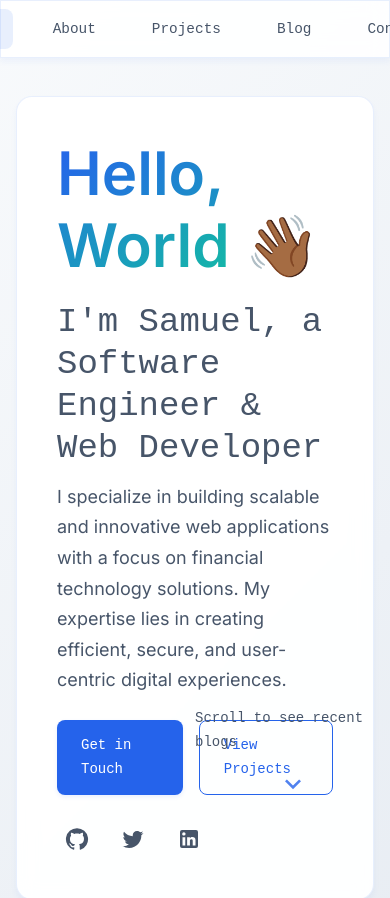
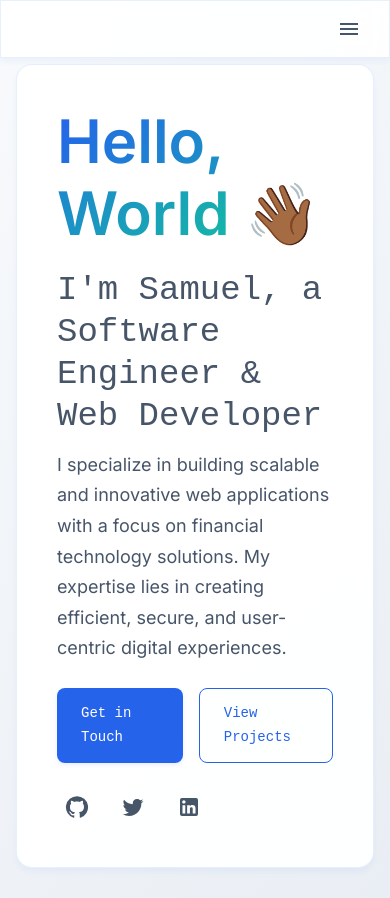
Before and after one commit to gudlucsam/personal-website, a React (Create React App) app: page / in a window 390 px wide. Shown: the top 898 px of the page. Built offline with nearby package versions, Linux system fonts and the light colour scheme.

Commit message:
fix: improve mobile responsiveness and layout

```diff
--- a/src/components/Navbar.js
+++ b/src/components/Navbar.js
@@ -1,6 +1,7 @@
-import React from 'react';
-import { AppBar, Toolbar, Box } from '@mui/material';
+import React, { useState } from 'react';
+import { AppBar, Toolbar, Box, IconButton, Menu, MenuItem, useMediaQuery, useTheme } from '@mui/material';
 import { Link, useLocation } from 'react-router-dom';
+import MenuIcon from '@mui/icons-material/Menu';
 import styled from '@emotion/styled';
 
 const NavContainer = styled(AppBar)`
@@ -30,8 +31,22 @@ const NavLink = styled(Link)`
   }
 `;
 
+const MobileMenuItem = styled(MenuItem)`
+  font-family: 'SF Mono', 'Fira Code', monospace;
+  font-size: 0.9rem;
+  color: #475569;
+
+  &:hover {
+    color: #2563eb;
+    background: rgba(37, 99, 235, 0.05);
+  }
+`;
+
 const Navbar = () => {
   const location = useLocation();
+  const theme = useTheme();
+  const isMobile = useMediaQuery(theme.breakpoints.down('sm'));
+  const [anchorEl, setAnchorEl] = useState(null);
 
   const pages = [
     { name: 'Home', path: '/' },
@@ -41,16 +56,65 @@ const Navbar = () => {
     { name: 'Contact', path: '/contact' }
   ];
 
+  const handleMenu = (event) => {
+    setAnchorEl(event.currentTarget);
+  };
+
+  const handleClose = () => {
+    setAnchorEl(null);
+  };
+
   return (
     <NavContainer position="fixed" elevation={0}>
-      <Toolbar sx={{ display: 'flex', justifyContent: 'center' }}>
+      <Toolbar sx={{ display: 'flex', justifyContent: isMobile ? 'flex-end' : 'center' }}>
+        {isMobile ? (
+          <>
+            <IconButton
+              size="large"
+              edge="start"
+              color="inherit"
+              aria-label="menu"
+              onClick={handleMenu}
+              sx={{ color: '#475569' }}
+            >
+              <MenuIcon />
+            </IconButton>
+            <Menu
+              id="menu-appbar"
+              anchorEl={anchorEl}
+              anchorOrigin={{
+                vertical: 'top',
+                horizontal: 'right',
+              }}
+              keepMounted
+              transformOrigin={{
+                vertical: 'top',
+                horizontal: 'right',
+              }}
+              open={Boolean(anchorEl)}
+              onClose={handleClose}
+            >
+              {pages.map((item) => (
+                <MobileMenuItem
+                  key={item.name}
+                  component={Link}
+                  to={item.path}
+                  onClick={handleClose}
+                  selected={location.pathname === item.path}
+                >
+                  {item.name}
+                </MobileMenuItem>
+              ))}
+            </Menu>
+          </>
+        ) : (
           <Box sx={{
             display: 'flex',
             gap: 3,
           }}>
             {pages.map((item) => (
               <NavLink
-              key={item.path}
+                key={item.name}
                 to={item.path}
                 className={location.pathname === item.path ? 'active' : ''}
               >
@@ -58,6 +122,7 @@ const Navbar = () => {
               </NavLink>
             ))}
           </Box>
+        )}
       </Toolbar>
     </NavContainer>
   );
--- a/src/pages/Home.js
+++ b/src/pages/Home.js
@@ -97,15 +97,17 @@ const ScrollText = styled(Typography)`
   margin-bottom: 0.5rem;
 `;
 
-const ScrollIndicator = styled(motion.div)`
-  position: absolute;
-  bottom: 40px;
-  left: 50%;
-  transform: translateX(-50%);
+const ScrollIndicator = styled(Box)`
+  position: relative;
+  width: 100%;
   display: flex;
-  flex-direction: column;
-  align-items: center;
-  cursor: pointer;
+  justify-content: center;
+  margin-top: 2rem;
+
+  @media (max-width: 600px) {
+    position: static;
+    margin-top: 3rem;
+  }
 `;
 
 const Home = () => {
@@ -117,7 +119,14 @@ const Home = () => {
   const recentPosts = blogPosts.slice(0, 3);
 
   return (
-    <Container maxWidth="lg" sx={{ mt: 12, mb: 8 }}>
+    <Container
+      maxWidth="lg"
+      sx={{
+        mt: { xs: 8, sm: 12 },
+        mb: 8,
+        px: { xs: 2, sm: 3 }
+      }}
+    >
       <IntroCard
         initial={{ opacity: 0, y: 20 }}
         animate={{ opacity: 1, y: 0 }}
@@ -256,16 +265,7 @@ const Home = () => {
         </Grid>
       </Box>
 
-      <ScrollIndicator
-        onClick={scrollToBlogs}
-        initial={{ opacity: 0, y: -20 }}
-        animate={{
-          opacity: 1,
-          y: 0,
-          transition: { delay: 1 }
-        }}
-      >
-        <ScrollText>Scroll to see recent blogs</ScrollText>
+      <ScrollIndicator>
         <motion.div
           animate={{
             y: [0, 10, 0],
@@ -274,6 +274,10 @@ const Home = () => {
               repeat: Infinity,
               ease: "easeInOut"
             }
+          }}
+          style={{
+            position: 'relative',
+            zIndex: 1
           }}
         >
           <KeyboardArrowDown
```
Lines whose indentation alone changed are shown as unchanged.
